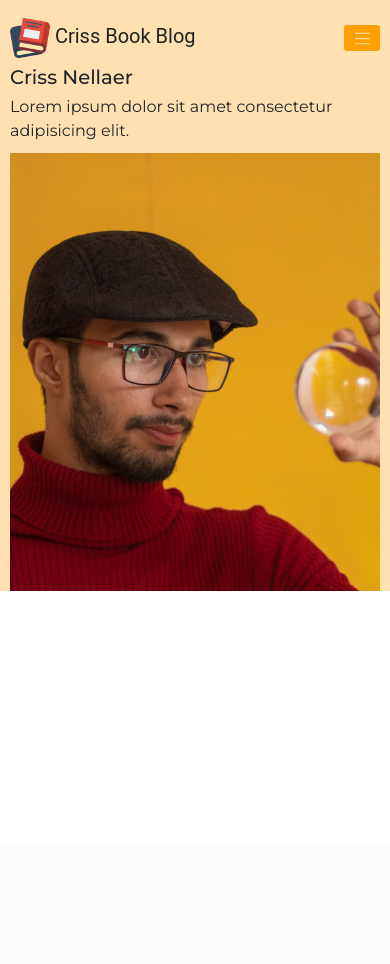
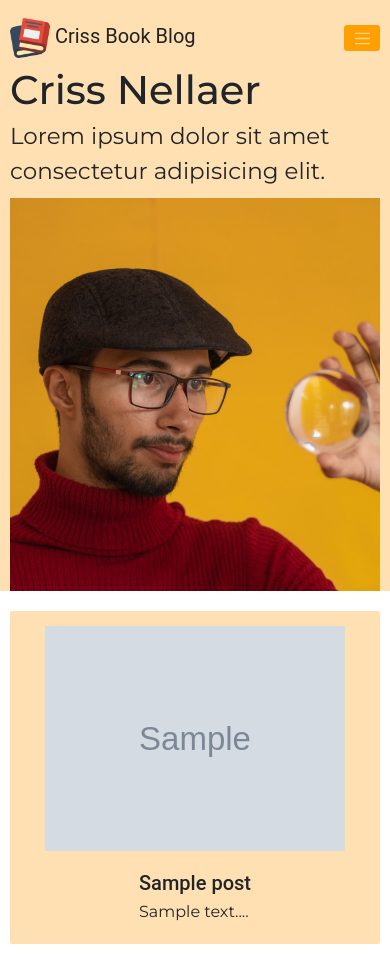
Before and after one commit to gerald-tetteh/flask-books-blog, a Flask app: template booksblog/templates/blog/index.html in a window 390 px wide. Before the commit the page ends 591 px from the top, so only its background shows below. Run offline with Flask 2, Linux system fonts and the light colour scheme; the template is opened without the code that fills it: most values are stand-ins (such as "Sample title", 1, 10 or a date in 2020); grey boxes marked "Sample" are stand-in pictures; some libraries are stand-ins or nearby versions.

Commit message:
add blog list html/css and responsiveness

```diff
--- a/booksblog/__init__.py
+++ b/booksblog/__init__.py
@@ -1,6 +1,9 @@
 from flask import Flask
+from pymongo import MongoClient
 
 app = Flask(__name__)
+client = MongoClient("mongodb+srv://admin:mNtP08nDelAwJQD@cluster0.d93hs.mongodb.net/")
+db = client["blog"]
 
 @app.after_request
 def add_header(r):
--- a/booksblog/routes/blog.py
+++ b/booksblog/routes/blog.py
@@ -1,8 +1,30 @@
 from flask import url_for
 from flask.templating import render_template
 from booksblog import app
+from datetime import datetime
+
+posts = [
+  {
+    "title": "Harry Potter: The Chamber of Secretes",
+    "imageUrl": "https://media1.fdncms.com/sacurrent/imager/u/slideshow/22771659/harry-potter-and-the-chamber-of-secrets",
+    "date": datetime.utcnow(),
+    "description": "Sed ut perspiciatis unde omnis iste natus error sit voluptatem accusantium doloremque laudantium, totam rem aperiam, eaque ipsa quae ab illo inventore veritatis et quasi architecto beatae vitae dicta sunt explicabo. Nemo enim ipsam voluptatem quia voluptas sit aspernatur aut odit aut fugit, sed quia consequuntur magni dolores eos qui ratione voluptatem sequi nesciunt. Neque porro quisquam est, qui dolorem ipsum quia dolor sit amet, consectetur, adipisci velit, sed quia non numquam eius modi tempora incidunt ut labore et dolore magnam aliquam quaerat voluptatem. Ut enim ad minima veniam, quis nostrum exercitationem ullam corporis suscipit laboriosam, nisi ut aliquid ex ea commodi consequatur? Quis autem vel eum iure reprehenderit qui in ea voluptate velit esse quam nihil molestiae consequatur, vel illum qui dolorem eum fugiat quo voluptas nulla pariatur?"
+  },
+  {
+    "title": "Percy Jackson and The Lightning Thief",
+    "imageUrl": "https://m.media-amazon.com/images/M/MV5BMTQ5NDlmZWUtMjIyMC00NzQ3LTg3OWYtMzRkY2FiNzQ0Njc4XkEyXkFqcGdeQXVyNDQ2MTMzODA@._V1_UY1200_CR90,0,630,1200_AL_.jpg",
+    "date": datetime.utcnow(),
+    "description": "Sed ut perspiciatis unde omnis iste natus error sit voluptatem accusantium doloremque laudantium, totam rem aperiam, eaque ipsa quae ab illo inventore veritatis et quasi architecto beatae vitae dicta sunt explicabo. Nemo enim ipsam voluptatem quia voluptas sit aspernatur aut odit aut fugit, sed quia consequuntur magni dolores eos qui ratione voluptatem sequi nesciunt. Neque porro quisquam est, qui dolorem ipsum quia dolor sit amet, consectetur, adipisci velit, sed quia non numquam eius modi tempora incidunt ut labore et dolore magnam aliquam quaerat voluptatem. Ut enim ad minima veniam, quis nostrum exercitationem ullam corporis suscipit laboriosam, nisi ut aliquid ex ea commodi consequatur? Quis autem vel eum iure reprehenderit qui in ea voluptate velit esse quam nihil molestiae consequatur, vel illum qui dolorem eum fugiat quo voluptas nulla pariatur?"
+  },
+  {
+    "title": "The Hobbit",
+    "imageUrl": "https://embed.cdn.pais.scholastic.com/v1/channels/sso/products/identifiers/isbn/9780618260300/primary/renditions/700?useMissingImage=true",
+    "date": datetime.utcnow(),
+    "description": "Sed ut perspiciatis unde omnis iste natus error sit voluptatem accusantium doloremque laudantium, totam rem aperiam, eaque ipsa quae ab illo inventore veritatis et quasi architecto beatae vitae dicta sunt explicabo. Nemo enim ipsam voluptatem quia voluptas sit aspernatur aut odit aut fugit, sed quia consequuntur magni dolores eos qui ratione voluptatem sequi nesciunt. Neque porro quisquam est, qui dolorem ipsum quia dolor sit amet, consectetur, adipisci velit, sed quia non numquam eius modi tempora incidunt ut labore et dolore magnam aliquam quaerat voluptatem. Ut enim ad minima veniam, quis nostrum exercitationem ullam corporis suscipit laboriosam, nisi ut aliquid ex ea commodi consequatur? Quis autem vel eum iure reprehenderit qui in ea voluptate velit esse quam nihil molestiae consequatur, vel illum qui dolorem eum fugiat quo voluptas nulla pariatur?"
+  }
+]
 
 @app.route("/")
 @app.route("/home")
 def index():
-  return render_template("blog/index.html", title="Books Blog - Criss Nellaer")
+  return render_template("blog/index.html", title="Books Blog - Criss Nellaer", posts=posts)
--- a/booksblog/static/css/main.css
+++ b/booksblog/static/css/main.css
@@ -5,7 +5,7 @@ html {
 
 body {
   font-size: 1.6rem;
-  font-family: 'Montserrat', sans-serif;
+  font-family: "Montserrat", sans-serif;
   height: 100%; }
 
 @media only screen and (min-width: 768px) {
@@ -19,7 +19,7 @@ body {
 .header-nav .navbar-brand {
   color: #212121;
   font-size: 2rem;
-  font-family: 'Roboto', sans-serif; }
+  font-family: "Roboto", sans-serif; }
 
 .navbar-dark .navbar-nav .nav-link {
   color: #212121; }
@@ -35,16 +35,86 @@ body {
   .navbar-dark .navbar-nav .nav-link {
     color: #f7f7f7; } }
 
+.blog-list {
+  padding: 1rem; }
+  .blog-list-item {
+    display: flex;
+    flex-direction: column;
+    justify-content: space-around;
+    align-items: center;
+    background-color: #ffe0b2;
+    margin-bottom: 1rem;
+    padding: 1rem;
+    border-radius: 0.2rem; }
+    .blog-list-item:hover {
+      cursor: pointer; }
+    .blog-list-item--image {
+      margin-bottom: 1.5rem;
+      padding: 0.5rem; }
+      .blog-list-item--image .blog-image {
+        height: auto;
+        max-width: 30rem;
+        width: 100%; }
+    .blog-list-item-text {
+      display: flex;
+      flex-direction: column;
+      justify-content: center; }
+      .blog-list-item-text--title {
+        font-family: "Roboto", sans-serif;
+        font-size: 2rem; }
+
+@media only screen and (min-width: 500px) {
+  .blog-list-item {
+    flex-direction: row;
+    justify-content: space-around; }
+    .blog-list-item--image {
+      margin-right: 1rem; }
+    .blog-list-item-text {
+      font-size: 1.7rem; }
+      .blog-list-item-text--title {
+        font-size: 2.3rem; } }
+
+@media only screen and (min-width: 992px) {
+  .blog-list-item--image {
+    height: auto;
+    width: 50rem;
+    margin-right: 3rem; }
+  .blog-list-item-text {
+    font-size: 3rem; }
+    .blog-list-item-text--title {
+      font-size: 3.5rem; } }
+
+@media only screen and (min-width: 1200px) {
+  .blog-list {
+    display: flex;
+    flex-direction: row;
+    justify-content: center;
+    flex-wrap: wrap; }
+    .blog-list-item {
+      max-width: 50rem;
+      width: 100%;
+      margin-right: 2rem; }
+      .blog-list-item-text {
+        font-size: 2rem; }
+        .blog-list-item-text--title {
+          font-size: 2.5rem;
+          margin-bottom: 2.5rem; } }
+
 .header {
   padding: 1rem;
   max-height: 70vh;
   height: 100%;
   background-color: #ffe0b2;
-  overflow: hidden; }
+  overflow: hidden;
+  margin-bottom: 1rem; }
   .header-content {
     display: flex;
     flex-direction: column;
     height: 100%; }
+    .header-content-text--heading {
+      font-size: 4rem; }
+    .header-content-text--description {
+      font-size: 2.3rem; }
     .header-content--image {
       background: url("../assets/images/person.jpg");
       background-position: center;
@@ -67,6 +137,10 @@ body {
       .header-content-text {
         margin-top: 4rem;
         max-width: 30rem; }
+        .header-content-text--heading {
+          font-size: 3rem; }
+        .header-content-text--description {
+          font-size: 1.7rem; }
       .header-content--image {
         background: url("");
         background-position: center;
@@ -77,7 +151,11 @@ body {
   .header {
     height: 30vh; }
     .header-content-text {
-      margin-top: 8rem; } }
+      margin-top: 8rem; }
+      .header-content-text--heading {
+        font-size: 4rem; }
+      .header-content-text--description {
+        font-size: 2rem; } }
 
 @media only screen and (min-width: 1200px) {
   .header {
--- a/booksblog/static/sass/abstracts/_variables.scss
+++ b/booksblog/static/sass/abstracts/_variables.scss
@@ -3,3 +3,7 @@ $color-black: #212121;
 $color-yellow: #ffa000;
 $color-light-yellow: #ffe0b2;
 $color-white: #f7f7f7;
+
+// fonts
+$font-roboto: 'Roboto', sans-serif;
+$font-montserrat: 'Montserrat', sans-serif;
--- a/booksblog/static/sass/base/_base.scss
+++ b/booksblog/static/sass/base/_base.scss
@@ -6,7 +6,7 @@ html {
 }
 body {
   font-size: 1.6rem;
-  font-family: 'Montserrat', sans-serif;
+  font-family: $font-montserrat;
   height: 100%;
 }
 
--- /dev/null
+++ b/booksblog/static/sass/components/_blog-list-item.scss
@@ -0,0 +1,106 @@
+.blog-list {
+  padding: 1rem;
+
+  &-item {
+    display: flex;
+    flex-direction: column;
+    justify-content: space-around;
+    align-items: center;
+    background-color: $color-light-yellow;
+    margin-bottom: 1rem;
+    padding: 1rem;
+    border-radius: 0.2rem;
+
+    &:hover {
+      cursor: pointer;
+    }
+
+    &--image {
+      margin-bottom: 1.5rem;
+      padding: 0.5rem;
+
+      & .blog-image {
+        height: auto;
+        max-width: 30rem;
+        width: 100%;
+      }
+    }
+
+    &-text {
+      display: flex;
+      flex-direction: column;
+      justify-content: center;
+
+      &--title {
+        font-family: $font-roboto;
+        font-size: 2rem;
+      }
+    }
+  }
+}
+
+@media only screen and (min-width: 500px) {
+  .blog-list {
+
+    &-item {
+      flex-direction: row;
+      justify-content: space-around;
+
+      &--image {
+        margin-right: 1rem;
+      }
+
+      &-text {
+        font-size: 1.7rem;
+
+        &--title {
+          font-size: 2.3rem;
+        }
+      }
+    }
+  }
+}
+
+@media only screen and (min-width: 992px) {
+  .blog-list {
+    &-item {
+      &--image {
+        height: auto;
+        width: 50rem;
+        margin-right: 3rem;
+      }
+
+      &-text {
+        font-size: 3rem;
+
+        &--title {
+          font-size: 3.5rem;
+        }
+      }
+    }
+  }
+}
+
+@media only screen and (min-width: 1200px) {
+  .blog-list {
+    display: flex;
+    flex-direction: row;
+    justify-content: center;
+    flex-wrap: wrap;
+
+    &-item {
+      max-width: 50rem;
+      width: 100%;
+      margin-right: 2rem;
+
+      &-text {
+        font-size: 2rem;
+
+        &--title {
+          font-size: 2.5rem;
+          margin-bottom: 2.5rem;
+        }
+      }
+    }
+  }
+}
--- a/booksblog/static/sass/components/_navbar.scss
+++ b/booksblog/static/sass/components/_navbar.scss
@@ -7,7 +7,7 @@
   & .navbar-brand {
     color: $color-black;
     font-size: 2rem;
-    font-family: 'Roboto', sans-serif;
+    font-family: $font-roboto;
   }
 }
 .navbar-dark .navbar-nav .nav-link  {
--- a/booksblog/static/sass/main.scss
+++ b/booksblog/static/sass/main.scss
@@ -5,5 +5,6 @@
 @import "base/typography";
 
 @import "components/navbar";
+@import "components/blog-list-item";
 
 @import "pages/home";
--- a/booksblog/static/sass/pages/_home.scss
+++ b/booksblog/static/sass/pages/_home.scss
@@ -4,11 +4,21 @@
   height: 100%;
   background-color: $color-light-yellow;
   overflow: hidden;
+  margin-bottom: 1rem;
 
   &-content {
     display: flex;
     flex-direction: column;
     height: 100%;
+
+    &-text {
+      &--heading {
+        font-size: 4rem;
+      }
+      &--description {
+        font-size: 2.3rem;
+      }
+    }
 
     &--image {
       @include background-image("../assets/images/person.jpg");
@@ -30,6 +40,13 @@
       &-text {
         margin-top: 4rem;
         max-width: 30rem;
+
+        &--heading {
+          font-size: 3rem;
+        }
+        &--description {
+          font-size: 1.7rem;
+        }
       }
 
       &--image {
@@ -45,6 +62,13 @@
 
     &-content-text {
       margin-top: 8rem;
+
+      &--heading {
+        font-size: 4rem;
+      }
+      &--description {
+        font-size: 2rem;
+      }
     }
   }
 }
--- a/booksblog/templates/blog/index.html
+++ b/booksblog/templates/blog/index.html
@@ -8,7 +8,7 @@
       <h1 class="header-content-text--heading">
         Criss Nellaer
       </h1>
-      <p>
+      <p class="header-content-text--description">
         Lorem ipsum dolor sit amet consectetur adipisicing elit.
       </p>
     </div>
@@ -17,6 +17,16 @@
 </header>
 
 <main class="blog-list">
-
+  {% for post in posts %}
+  <div class="blog-list-item">
+    <div class="blog-list-item--image">
+      <img src="{{ post['imageUrl'] }}" alt="{{ post['title'] }} image" class="blog-image">
+    </div>
+    <div class="blog-list-item-text">
+      <h3 class="blog-list-item-text--title">{{ post["title"] }}</h3>
+      <p class="blog-list-item-text--description">{{ post["description"][0:100] }}...</p>
+    </div>
+  </div>
+  {% endfor %}
 </main>
 {% endblock content %}
```
Also changed, not shown: booksblog/models/Post.py (deleted), booksblog/models/User.py (deleted), booksblog/models/froms.py (added).
